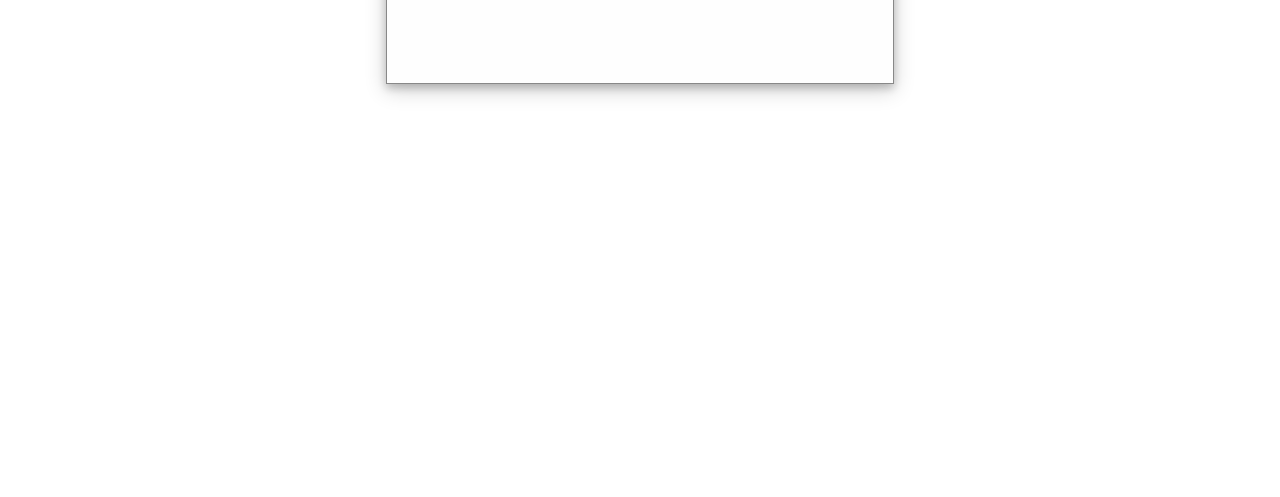
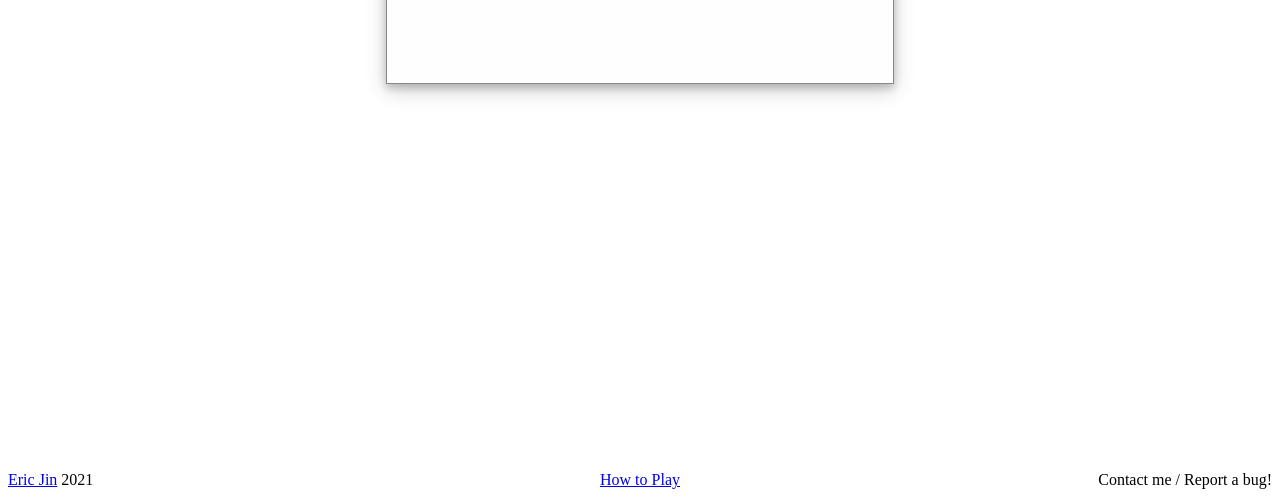
Before and after one commit to twojineric/BlinkGame, a plain HTML site: page public/gameRoom.html in a window 1280 px wide. Shown: the part 303-800 px from the top of the page. Drawn offline with nearby package versions, Linux system fonts and the light colour scheme; no server answers.

Commit message:
Added how to play page

```diff
--- a/public/gameRoom.html
+++ b/public/gameRoom.html
@@ -10,6 +10,7 @@
         <link href="https://fonts.googleapis.com/css2?family=Noto+Sans:wght@700&display=swap" rel="stylesheet">
     </head>
     <body oncontextmenu="return false;">
+    <div class="mainContent">
 
         <div id="topEdge">
             <div id= "player1Name" class="edge-child"></div>
@@ -76,6 +77,13 @@
             <br>
             Cards Left: <span id = "localNum"> </span>
         </div>
+    </div>
+
+    <div class = "footer">
+        <p class = "footerContent"><a href="https://github.com/twojineric">Eric Jin</a>&nbsp;2021</p>
+        <p class = "footerContent" style="text-align:center;"><a href="howtoplay.html">How to Play</a></p>
+        <p class = "footerContent" style="text-align:right;">Contact me / Report a bug!</p>
+    </div>
 
     </body>
     <script type = "module" src = "app.js"> </script>
--- a/public/main.css
+++ b/public/main.css
@@ -265,3 +265,32 @@ input[type=number] {
   border: none;
   cursor: pointer;
 }
+
+/* Footer things */
+html, body {
+  height: 99%;
+}
+
+body {
+  display: flex;
+  flex-direction: column;
+}
+
+.mainContent {
+  flex: 1 0 auto;
+}
+
+.footer
+{
+  margin-top: 0px;
+  margin-bottom: 0px;
+  flex-shrink: 0;
+  display: flex;
+  flex-direction: row;
+}
+.footerContent
+{
+    margin-top: 0px;
+    margin-bottom: 0px;
+    flex: 1;
+}
```
Also changed, not shown: public/howtoplay.html (added, +26 -0 lines).
